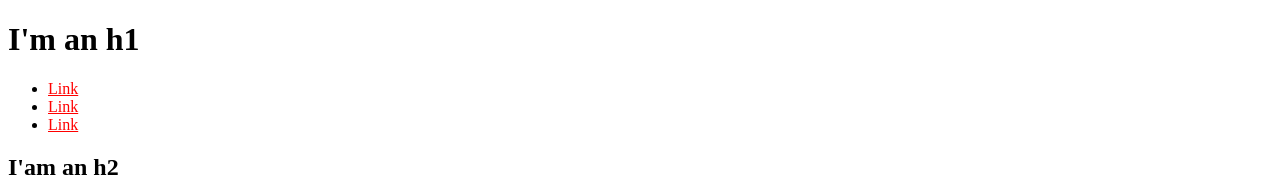
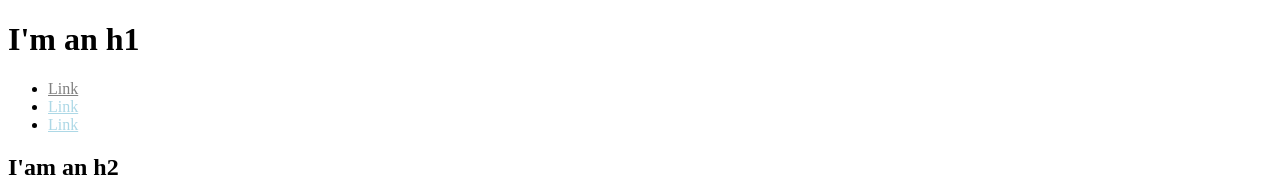
Before and after one commit to markokratos0918/learning-css, a plain HTML site: page index.html in a window 1280 px wide. Shown: the top 183 px of the page. Drawn offline with Linux system fonts and the light colour scheme.

Commit message:
use id and class sel

```diff
--- a/index.html
+++ b/index.html
@@ -15,14 +15,21 @@
         li a{
             color:red
         }
+        #special-link {
+            color: gray;
+        }
+        .regular-link {
+            color: lightblue;
+        }
+
     </style>
   </head>
   <body>
     <h1>I'm an h1</h1>
     <ul>
-      <li><a href="https://example.com">Link</a></li>
-      <li><a href="https://example.com">Link</a></li>
-      <li><a href="https://example.com">Link</a></li>
+      <li><a href="https://example.com" id="special-link">Link</a></li>
+      <li><a href="https://example.com" class="regular-link">Link</a></li>
+      <li><a href="https://example.com" class="regular-link">Link</a></li>
     </ul>
     <h2>I'am an h2</h2>
     <div>
```
